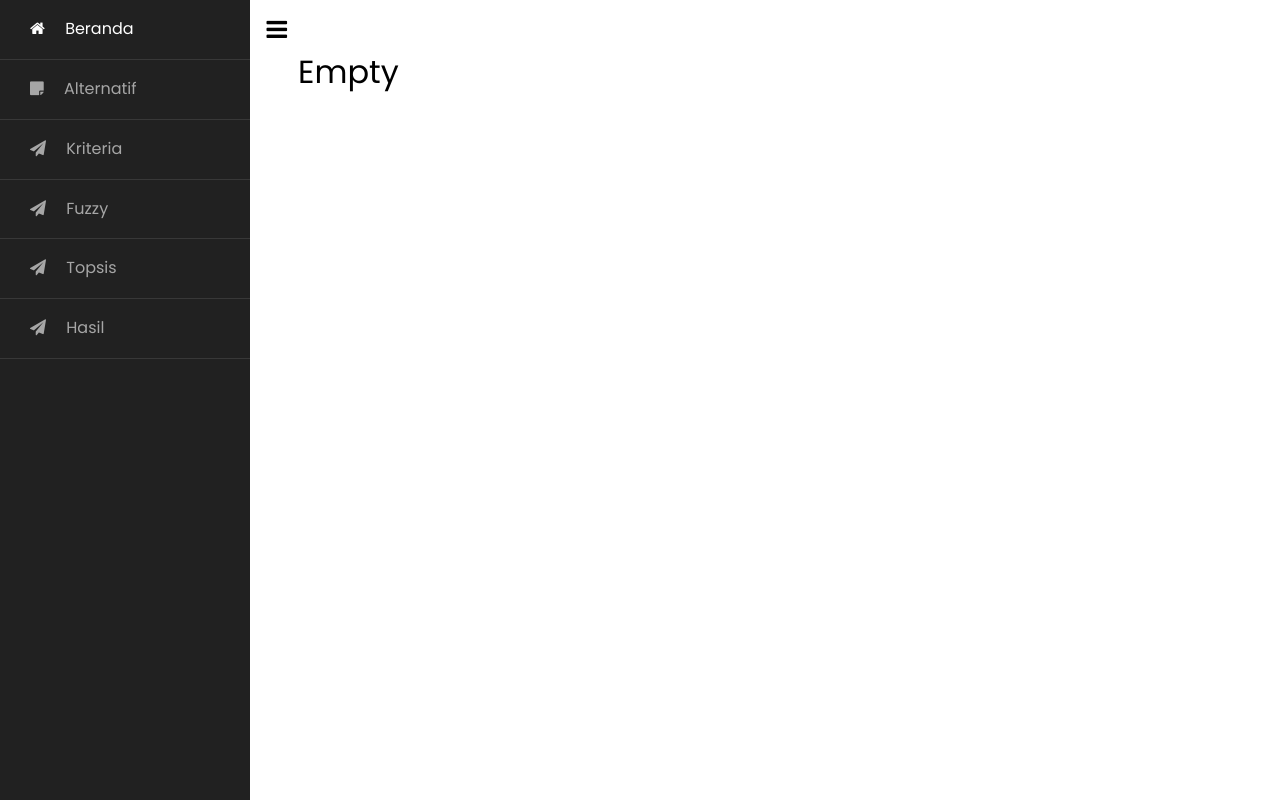
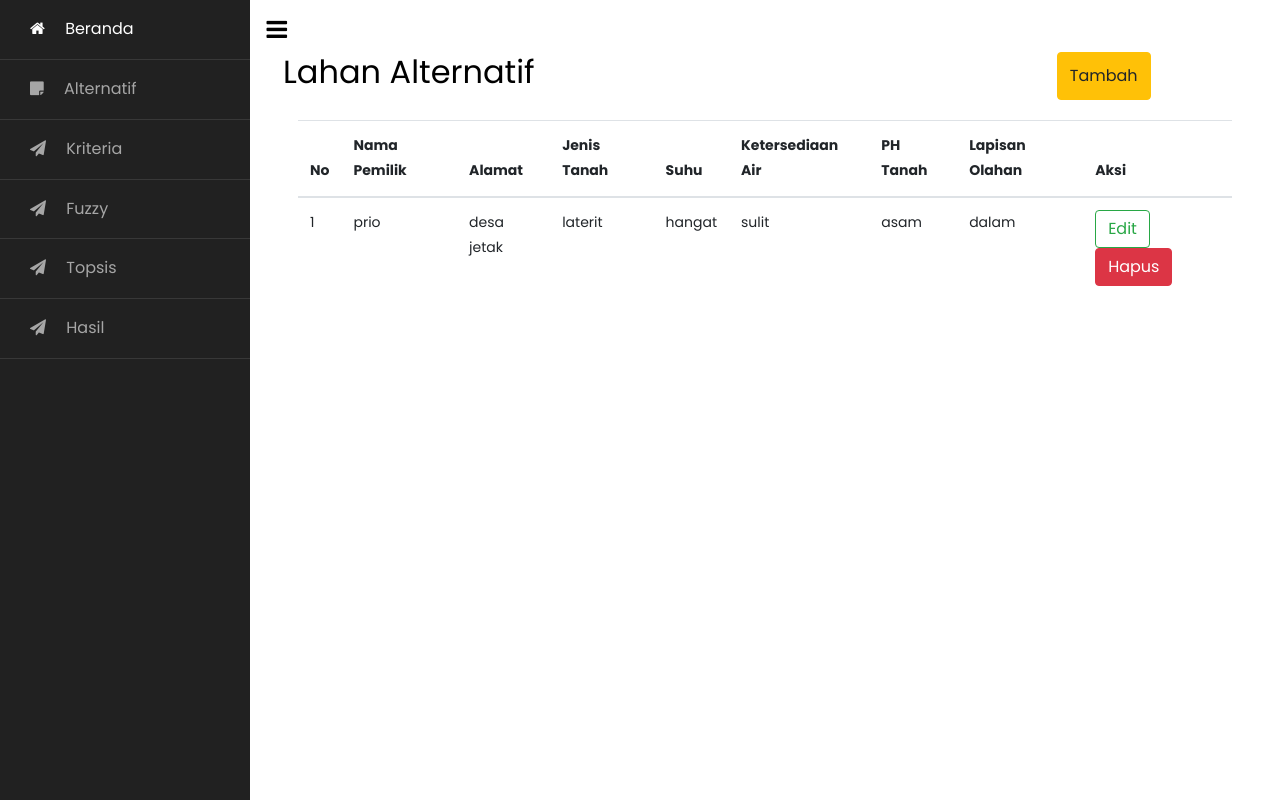
Before and after one commit to irdaislakhuafa/spk_helman_fuzzy_topsis, a PHP site: page /alternatif.php in a window 1280 px wide. Shown: the part 70-870 px from the top of the page. Run offline with PHP 8.4, Linux system fonts and the light colour scheme; data comes from the database, SQL or seed files in the repository; some libraries are stand-ins or nearby versions.

Commit message:
added connection to database anf added alternatif.php view and query data from table alternatif

```diff
--- a/alternatif.php
+++ b/alternatif.php
@@ -13,7 +13,68 @@ createHeader("Alternatif");
     $body = function () { ?>
         <!-- Page Content  -->
         <div id="content" class="p-4 p-md-5 pt-5">
-            <h2 class="mb-4">Empty</h2>
+            <div class="row">
+                <h2 class="mb-4 text-capitalize">lahan alternatif</h2>
+                <div class=" ml-auto d-flex mb-3 pt-1 pb-1" style="margin-right: 10%;">
+                    <button type="button" class="btn btn-warning">Tambah</button>
+                </div>
+            </div>
+            <!-- start table -->
+            <table class="table table-hover">
+                <thead class="text-capitalize">
+                    <th>no</th>
+                    <th>nama pemilik</th>
+                    <th>alamat</th>
+                    <th>jenis tanah</th>
+                    <th>suhu</th>
+                    <th>ketersediaan air</th>
+                    <th>PH tanah</th>
+                    <th>lapisan olahan</th>
+                    <th>aksi</th>
+                </thead>
+                <tbody>
+                    <?php
+                    include("db.php");
+                    $get_list_kriteria = "SELECT a.id_alternatif, a.nama_pemilik, alamat, a.c1, a.c2, a.c3, a.c4, a.c5 FROM alternatif a";
+                    $list_kriteria = $conn->query($get_list_kriteria);
+
+                    $get_crips = "SELECT nama FROM crips WHERE id_crips = ";
+
+                    foreach ($list_kriteria as $i => $value) {
+                        $c1 = $conn->query($get_crips . $value["c1"]);
+                        $c1 = $c1->fetch_array();
+
+                        $c2 = $conn->query($get_crips . $value["c2"]);
+                        $c2 = $c2->fetch_array();
+
+                        $c3 = $conn->query($get_crips . $value["c3"]);
+                        $c3 = $c3->fetch_array();
+
+                        $c4 = $conn->query($get_crips . $value["c4"]);
+                        $c4 = $c4->fetch_array();
+
+                        $c5 = $conn->query($get_crips . $value["c5"]);
+                        $c5 = $c5->fetch_array();
+                    ?>
+                        <tr>
+                            <td><?= ($i + 1) ?></td>
+                            <td><?= $value["nama_pemilik"] ?></td>
+                            <td><?= $value["alamat"] ?></td>
+                            <td><?= $c1["nama"] ?></td>
+                            <td><?= $c2["nama"] ?></td>
+                            <td><?= $c3["nama"] ?></td>
+                            <td><?= $c4["nama"] ?></td>
+                            <td><?= $c5["nama"] ?></td>
+                            <td>
+                                <button type="button" class="btn btn-outline-success">Edit</button>
+                                <button type="button" class="btn btn-danger">Hapus</button>
+                            </td>
+                        </tr>
+                    <?php }
+                    ?>
+                </tbody>
+            </table>
+            <!-- end table -->
         <?php };
 
     createSidebar($body); ?>
--- a/basic.php
+++ b/basic.php
@@ -7,7 +7,7 @@ function createHeader($title)
         <meta http-equiv="X-UA-Compatible" content="IE=edge">
         <meta name="viewport" content="width=device-width, initial-scale=1.0">
         <title>Document</title>
-        <link rel="stylesheet" href="assets/css/bootstrap.min.css">
+        <link rel="stylesheet" href="assets/css/bootstrap.css">
 
         <!-- for sidebar -->
 
--- /dev/null
+++ b/db.php
@@ -0,0 +1,9 @@
+<?php
+$config = [
+    "host" => "localhost",
+    "username" => "root",
+    "password" => "",
+    "database" => "spk_lahan_jagung",
+];
+
+$conn = new mysqli($config["host"], $config["username"], $config["password"], $config["database"]);
```
